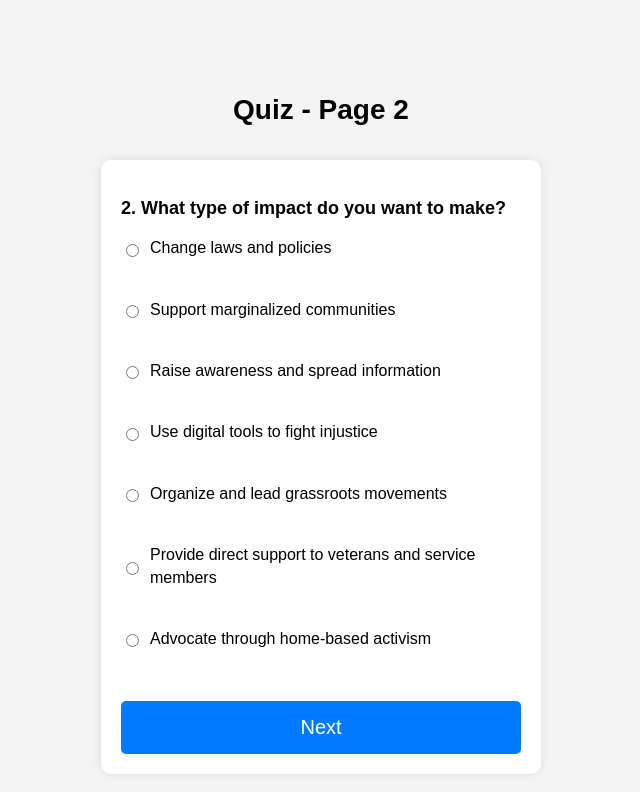
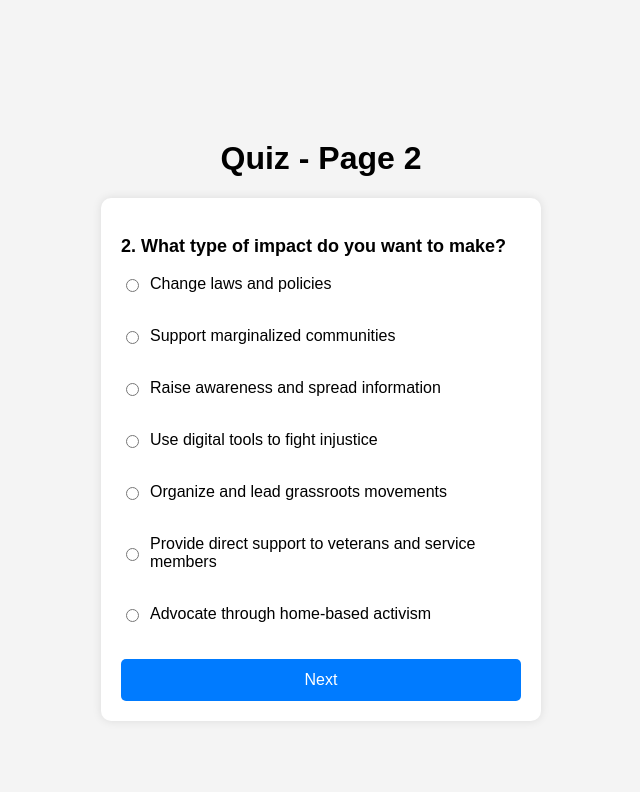
Before and after one commit to UpliftServiceNetwork/activist-quiz, a plain HTML site: page page2.html in a window 1280 px wide. Shown: the whole page, without its empty margins (319-959 px from the left). Drawn offline with Linux system fonts and the light colour scheme.

Commit message:
Update page2.html

```diff
--- a/page2.html
+++ b/page2.html
@@ -5,31 +5,6 @@
   <title>Quiz - Page 2</title>
   <link rel="stylesheet" href="style.css">
   <meta name="viewport" content="width=device-width, initial-scale=1.0">
-<style>
-  body {
-    font-family: sans-serif;
-    font-size: 20px; /* Increase base font size for mobile */
-    margin: 5px;
-  }
-  h1 {
-    font-size: 1.4em; /* Slightly larger heading on small screens */
-    margin-bottom: 0.5em;
-  }
-  form, .result-container {
-    margin-top: 1em;
-  }
-  label {
-    display: block;
-    margin-bottom: 0.5em;
-    line-height: 1.4;
-  }
-  button {
-    margin-top: 1em;
-    padding: 0.75em 1.5em;
-    font-size: 1em;
-    cursor: pointer;
-  }
-</style>
 
 </head>
 <body>
```
